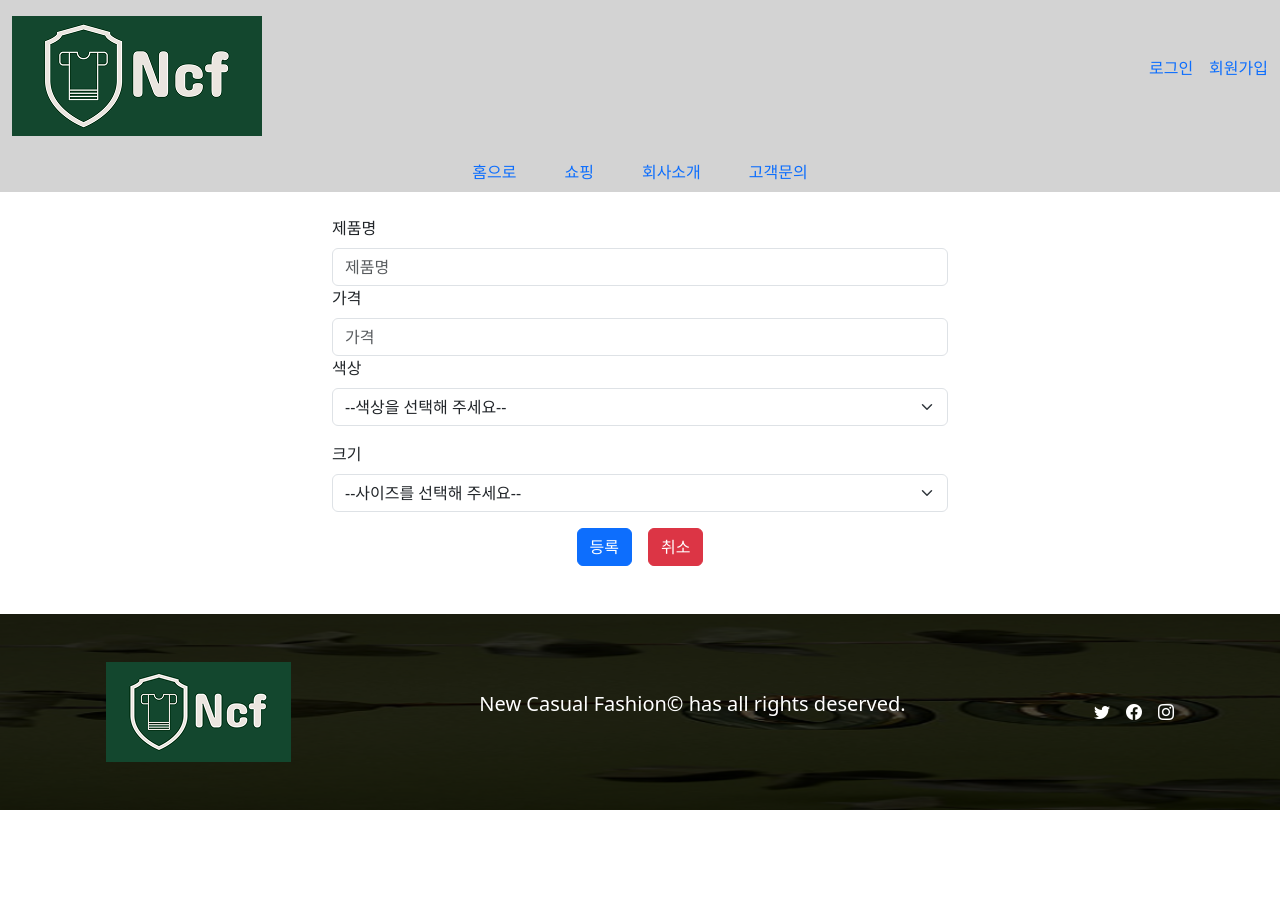
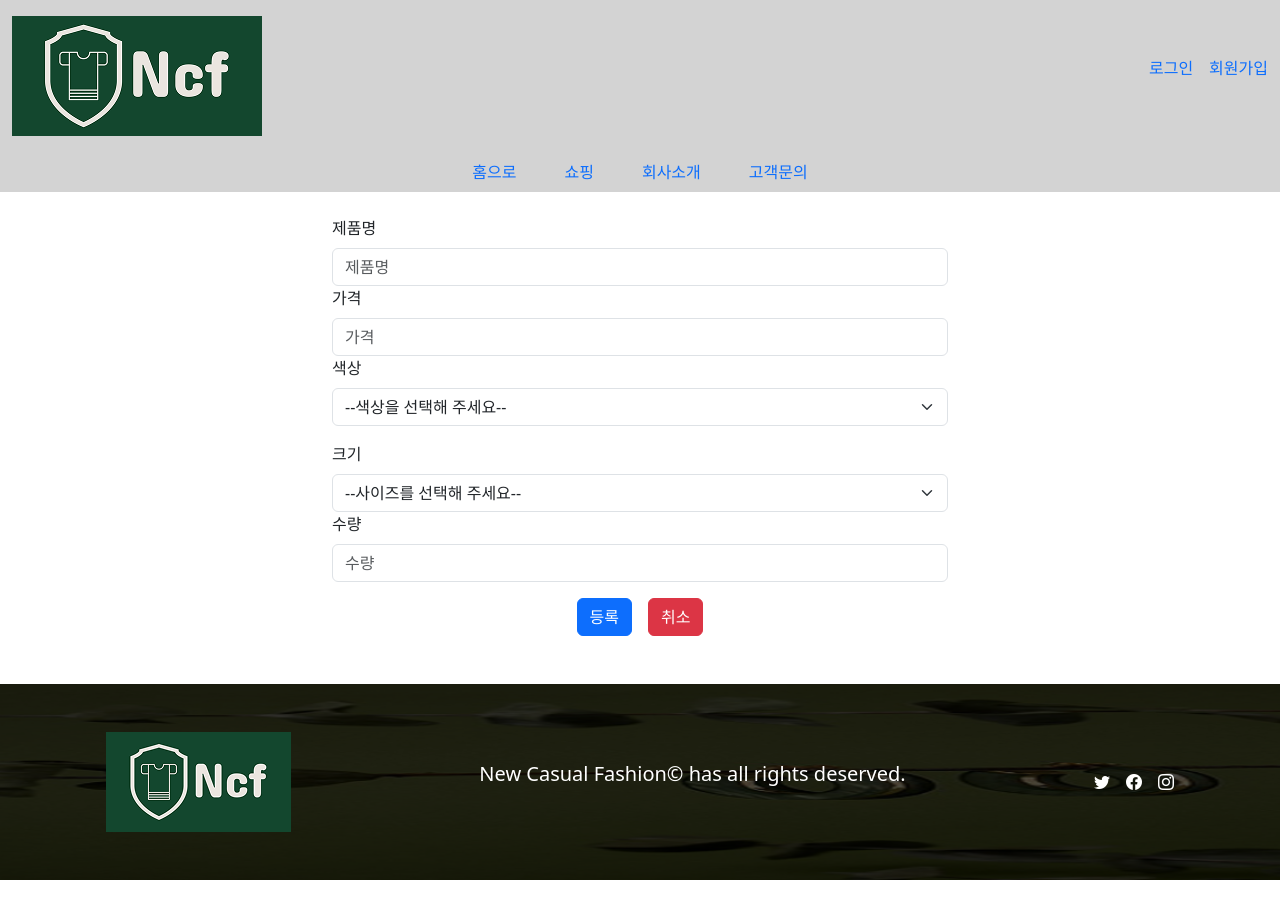
Before and after one commit to sehwan-An/NCFproject, a React (Vite) app in the folder packages/client/: page /addproduct in a window 1280 px wide. Shown: the top 918 px of the page. Before the commit the page ends 858 px from the top, so only its background shows below. Built offline with nearby package versions, Linux system fonts and the light colour scheme.

Commit message:
수량, 사이즈 옵션, 색상 옵션 추가

```diff
--- a/packages/client/src/routes/AddProduct.jsx
+++ b/packages/client/src/routes/AddProduct.jsx
@@ -10,6 +10,7 @@ function AddProduct() {
     productprice: '',
     productcolor: '',
     productsize: '',
+    stock: '',
   });
 
   let navigate = useNavigate();
@@ -104,20 +105,25 @@ function AddProduct() {
               onChange={handleChange}
             >
               <option>--사이즈를 선택해 주세요--</option>
-              <option value='S'>S</option>
-              <option value='M'>M</option>
-              <option value='L'>L</option>
-              <option value='XL'>XL</option>
+              <option value="S">S</option>
+              <option value="M">M</option>
+              <option value="L">L</option>
+              <option value="XL">XL</option>
             </Form.Select>
             <Form.Control.Feedback type="invalid">사이즈를 입력해주세요</Form.Control.Feedback>
           </Form.Group>
-          {/* <Form.Group as={Col} md="12" controlId="validationCustom04">
-              <Form.Label>수량</Form.Label>
-              <Form.Control type="text" placeholder="수량" required />
-              <Form.Control.Feedback type="invalid">
-                수량을 입력해주세요
-              </Form.Control.Feedback>
-            </Form.Group> */}
+          <Form.Group as={Col} md="12" controlId="validationCustom04">
+            <Form.Label>수량</Form.Label>
+            <Form.Control
+              type="number"
+              name="stock"
+              value={formData.stock}
+              placeholder="수량"
+              onChange={handleChange}
+              required
+            />
+            <Form.Control.Feedback type="invalid">수량을 입력해주세요</Form.Control.Feedback>
+          </Form.Group>
           {/* <Form.Group as={Col} md="12" controlId="validationCustom05">
               <Form.Label>이미지</Form.Label>
               <Form.Control type="file" placeholder="이미지" />
@@ -126,7 +132,7 @@ function AddProduct() {
         <div className="d-flex gap-3 justify-content-center">
           <Button type="submit">등록</Button>
           <NavLink to="/">
-            <Button variant='danger'>취소</Button>
+            <Button variant="danger">취소</Button>
           </NavLink>
         </div>
       </Form>
```
